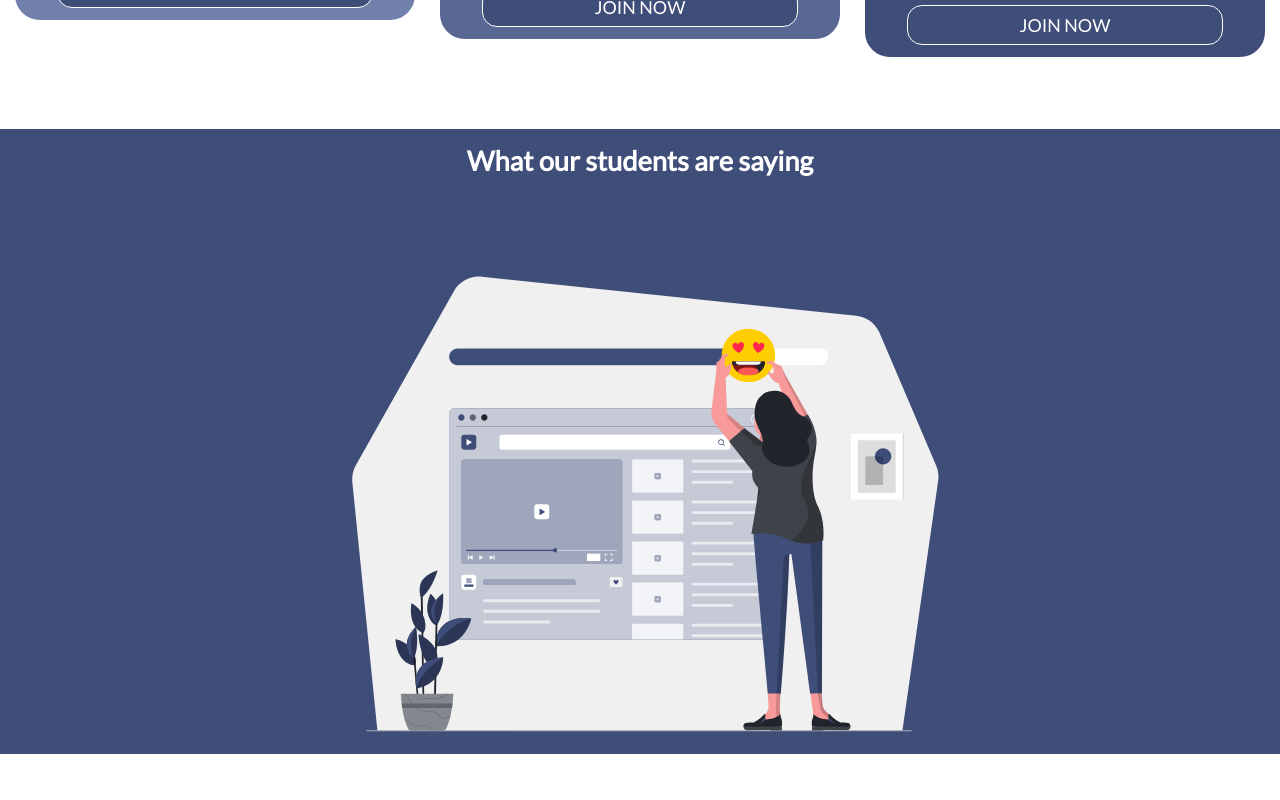
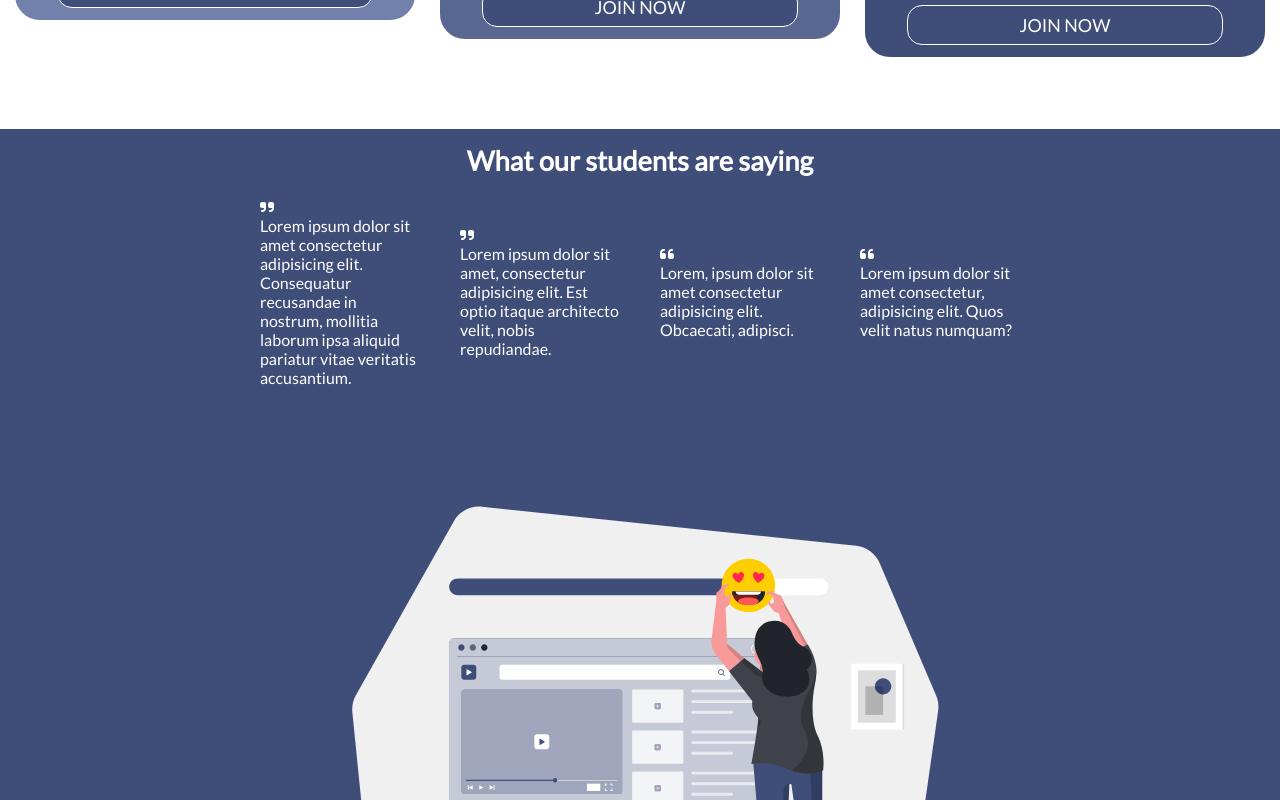
Before and after one commit to Thunderbolton/Online-English-School, a React (Create React App) app: page /pricing in a window 1280 px wide. Shown: the part 940-1740 px from the top of the page. Built offline with nearby package versions, Linux system fonts and the light colour scheme.

Commit message:
added quotes to Pricing Feedback section

```diff
--- a/src/components/PricingFeedback.js
+++ b/src/components/PricingFeedback.js
@@ -1,9 +1,29 @@
 import feedback from "../img/feedback.svg"
 
+
 const PricingFeedback = () => {
+    const screenWidth = window.innerWidth;
+
+    const quotes = [
+        {text: "Lorem ipsum dolor sit amet consectetur adipisicing elit. Consequatur recusandae in nostrum, mollitia laborum ipsa aliquid pariatur vitae veritatis accusantium.", id: 1},
+        {text: "Lorem ipsum dolor sit amet, consectetur adipisicing elit. Est optio itaque architecto velit, nobis repudiandae.", id: 2},
+        {text: "Lorem, ipsum dolor sit amet consectetur adipisicing elit. Obcaecati, adipisci.", id: 3},
+        {text: "Lorem ipsum dolor sit amet consectetur, adipisicing elit. Quos velit natus numquam?", id: 4},
+    ]
+
     return (
         <div className="pricing-feedback">
             <h2>What our students are saying</h2>
+
+            {/* {screenWidth < 950 ? console.log("low") : console.log("high")}  Works */}
+            <div className="pricing-quotes-container">
+                {quotes.map((quote) =>
+                    <div className="pricing-quotes-lg" key={quote.id}>
+                        {quote.id > 2 ? <i class="fas fa-quote-left"></i> : <i class="fas fa-quote-right"></i>}
+                        <p>{quote.text}</p>
+                    </div>
+                )}
+            </div>
             <div className="pricing-feedback-container">
                 <img src={feedback} alt="a woman adjusting a ratings slider" />
             </div>
--- a/src/index.css
+++ b/src/index.css
@@ -680,7 +680,7 @@ button {
 }
 
 .pricing-feedback {
-  height: 625px;
+  height: 925px;
   margin-top: 30px;
   background-color: #3f4d79;
   /* border: solid red 2px; */
@@ -705,6 +705,18 @@ button {
   background-color: #3f4d79;
 }
 
+.pricing-quotes-container {
+  display: flex;
+  align-items: center;
+  justify-content: center;
+}
+
+.pricing-quotes-lg {
+  width: 200px;
+  color: #fff;
+  padding: 20px;
+}
+
 @media (max-width:950px) {
   .pricing-feedback {
     margin-top: 650px;
```
